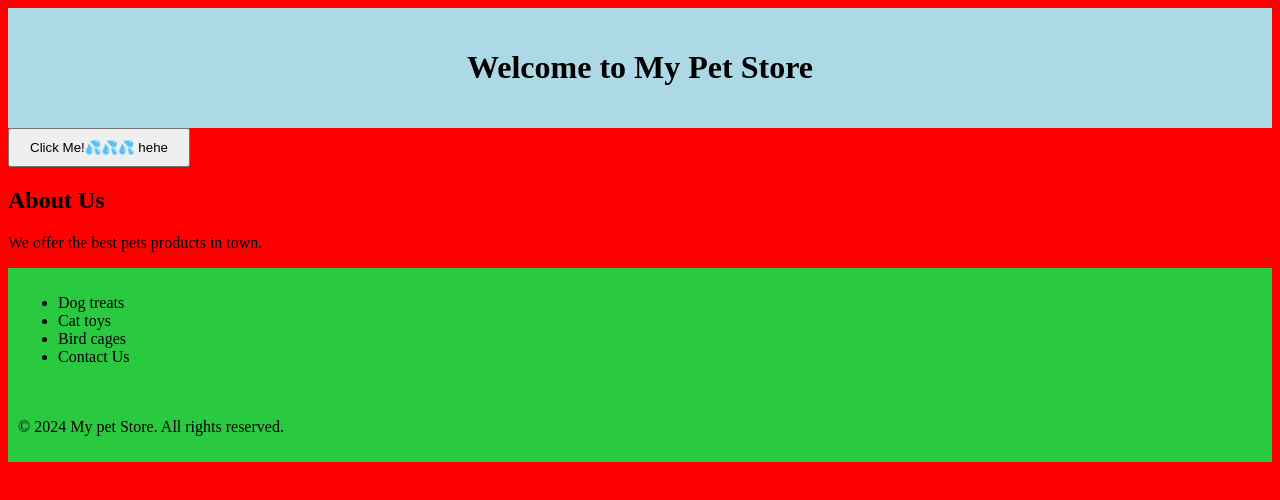
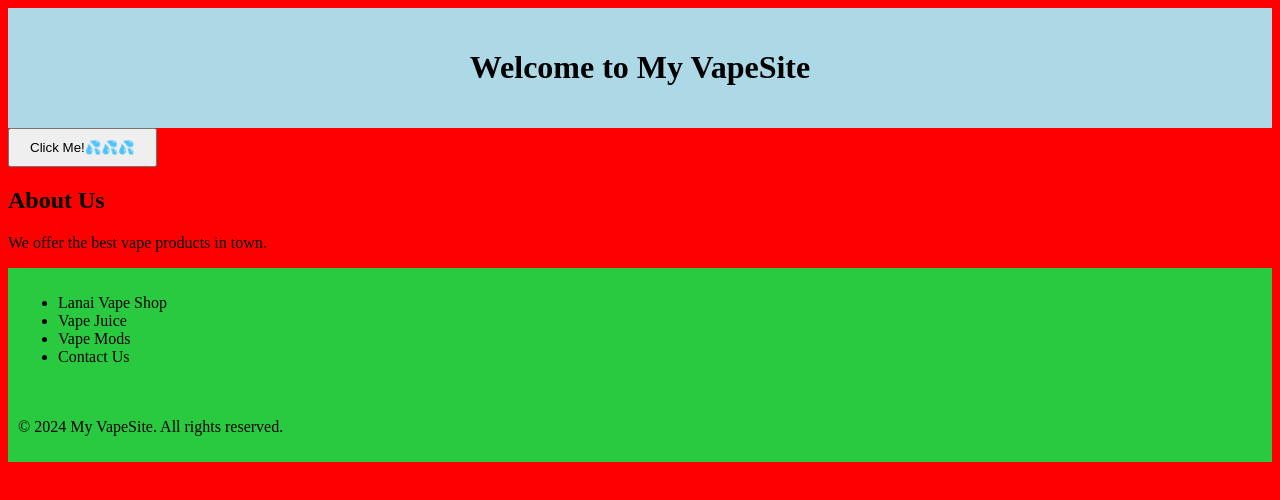
Before and after one commit to Anson2808/test12test, a plain HTML site: page index.html in a window 1280 px wide. Drawn offline with Linux system fonts and the light colour scheme.

Commit message:
changes to read.me file

```diff
--- a/index.html
+++ b/index.html
@@ -1,7 +1,7 @@
 <!DOCTYPE html>
 <html lang ="en">
 <head>
-    <title>My Pet Store</title>
+    <title>My VapeSite</title>
 </head>
 <style>
     body {
@@ -28,20 +28,20 @@ nav {
 
 </style>
 <header>
-    <h1>Welcome to My Pet Store</h1>
+    <h1>Welcome to My VapeSite</h1>
 </header>
-<button>Click Me!💦💦💦 hehe </button>
+<button>Click Me!💦💦💦</button>
 <div>
     <h2>About Us</h2>
-    <p>We offer the best pets products in town.</p>
+    <p>We offer the best vape products in town.</p>
 </div>
 
 <body>
     <nav>
         <ul>
-            <li>Dog treats</li>
-            <li>Cat toys</li>
-            <li>Bird cages</li>
+            <li>Lanai Vape Shop</li>
+            <li>Vape Juice</li>
+            <li>Vape Mods</li>
             <li>Contact Us
             </li>
         </ul>
@@ -49,7 +49,7 @@ nav {
 </body>
 <nav>
     <footer>
-        <p>&copy; 2024 My pet Store. All rights reserved.</p>
+        <p>&copy; 2024 My VapeSite. All rights reserved.</p>
     </footer>
 </nav>
 </html>
```
Also changed, not shown: 1 other file.
